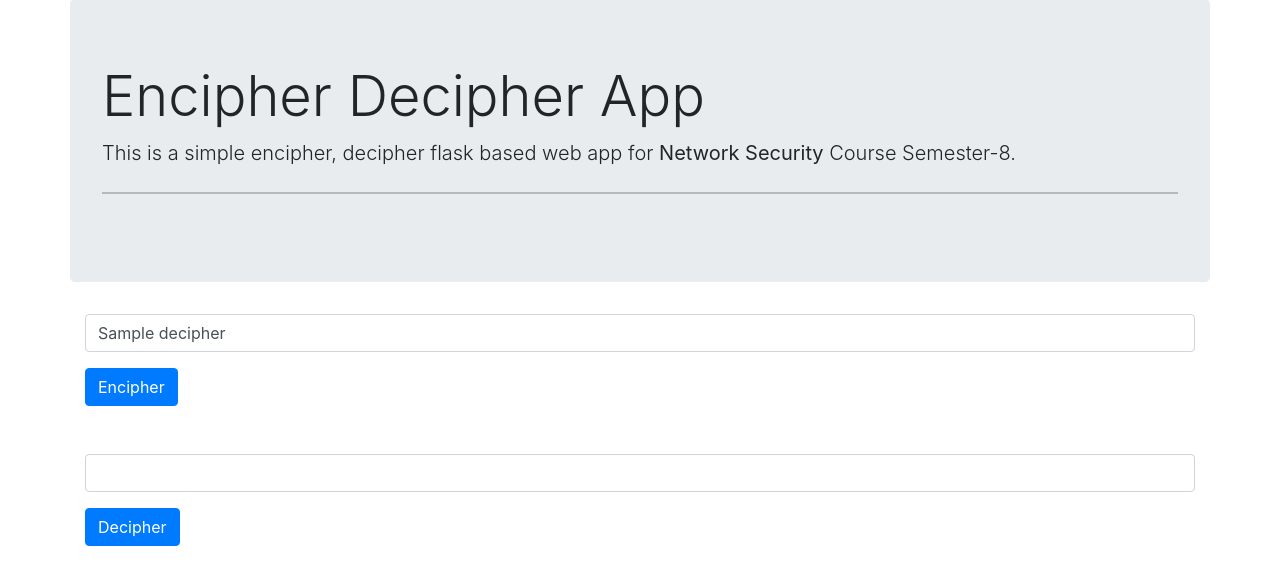
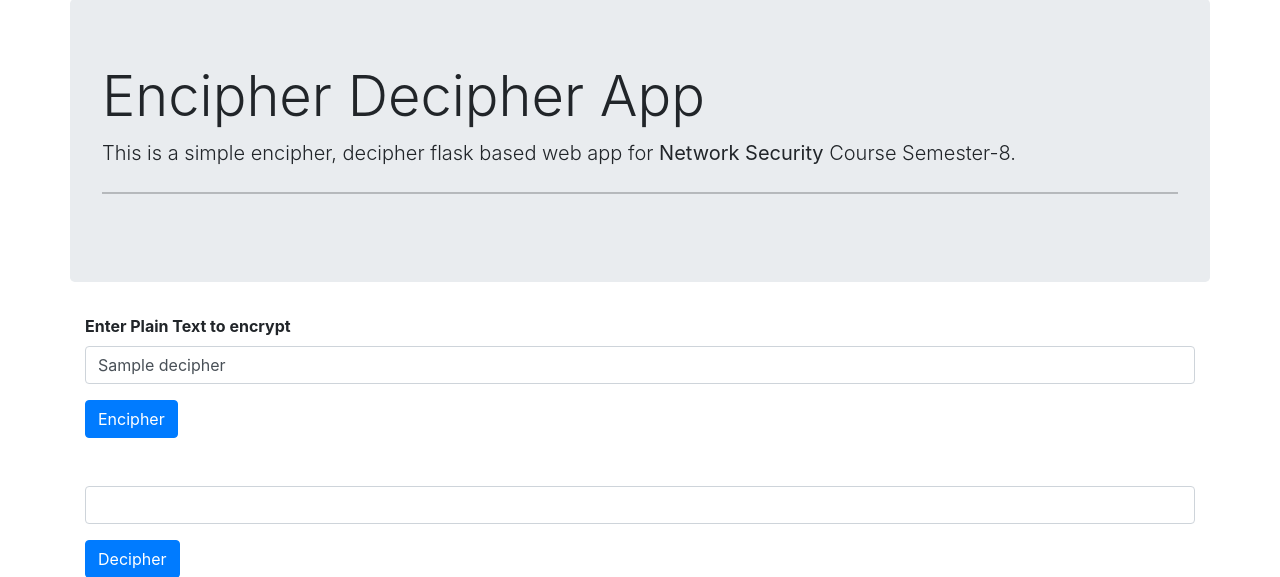
Before and after one commit to ksrrock/Encipher-Decipher-App-NetworkSecurity, a Flask app: template templates/index.html in a window 1280 px wide. Shown: the part 81-658 px from the top of the page. Run offline with Flask 2, Linux system fonts and the light colour scheme; the template is opened without the code that fills it: most values are stand-ins (such as "Sample title", 1, 10 or a date in 2020).

```diff
--- a/templates/index.html
+++ b/templates/index.html
@@ -43,7 +43,8 @@
 
       <form method="POST" action="/">
         <div class="container form-group">
-          <input type="text" class="form-control" name="plaintext" placeholder="Enter Plain Text to encrypt" value="{{decipher}}">
+          <label><b>Enter Plain Text to encrypt</b></label>
+          <input type="text" class="form-control" name="plaintext" value="{{decipher}}">
         </div>
         <div class="container">
             <input class="btn btn-primary" type="submit" value="Encipher">
```
